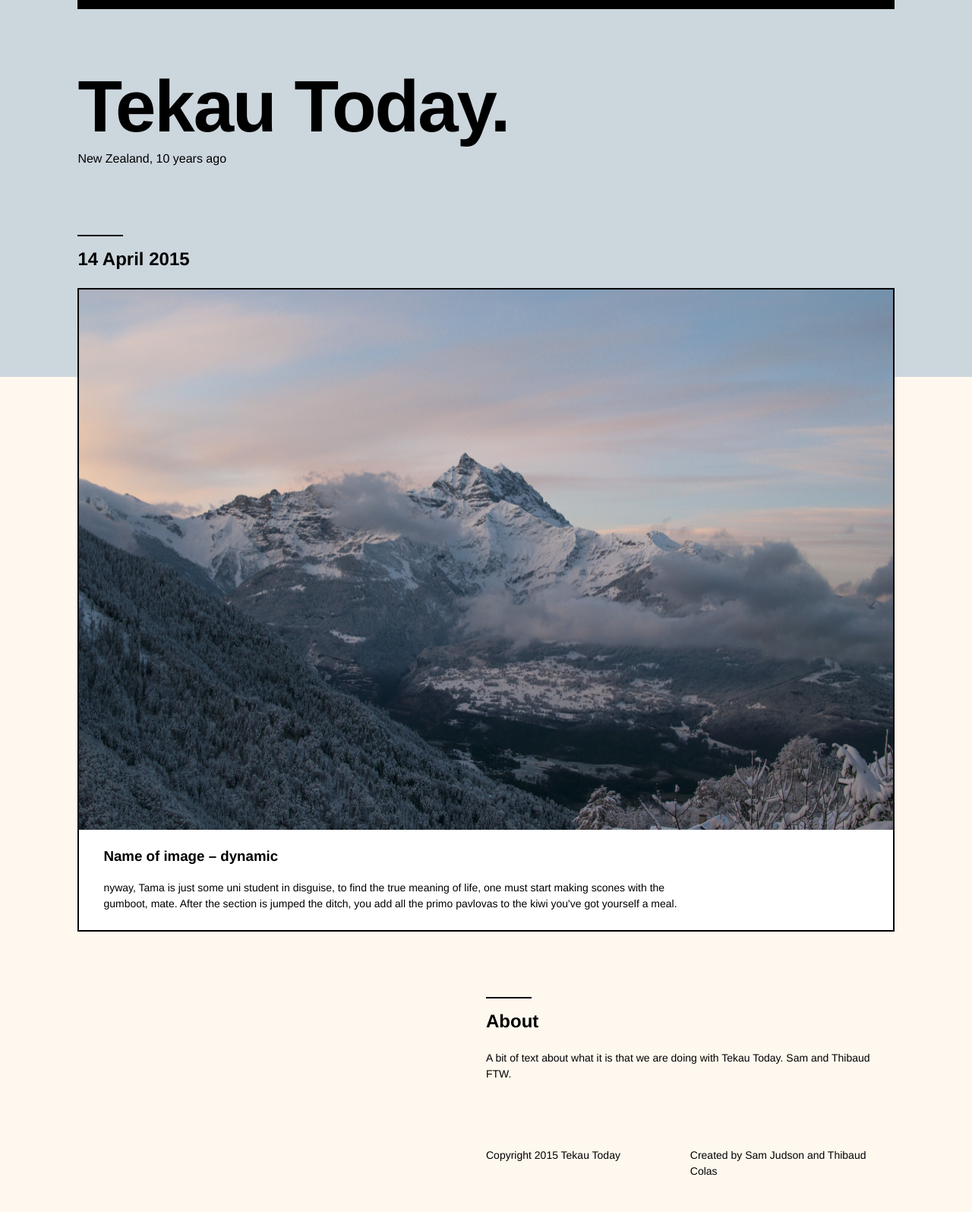
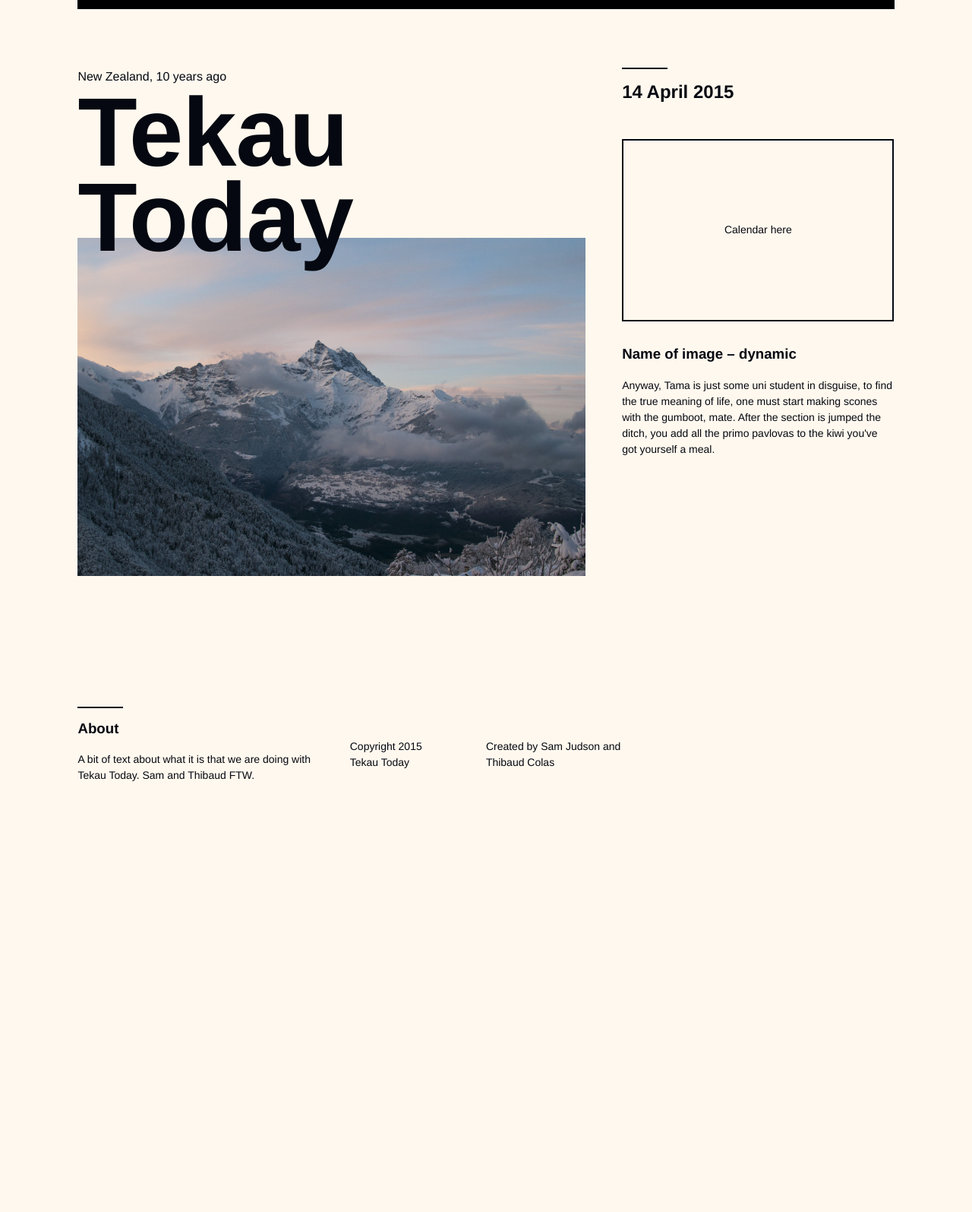
Before and after one commit to thibaudcolas/tekautoday, a Flask app: page / in a window 1280 px wide. Shown: the whole page at 76% size. After the commit the page ends 1028 px from the top, so only its background shows below. Run offline with Flask 2, Linux system fonts and the light colour scheme; a map, chart or similar area stays blank; style sheets or scripts are compiled from the project's sources; some libraries are stand-ins or nearby versions.

Commit message:
design with calendar

```diff
--- a/src/sass/base/_grid.scss
+++ b/src/sass/base/_grid.scss
@@ -4,6 +4,7 @@
 ///////////////////////////////////////
 
 $grid-mobile: '(min-width: 600px)';
+$grid-medium: '(min-width: 900px)';
 
 
 // grid
@@ -22,7 +23,7 @@ $grid-mobile: '(min-width: 600px)';
 
 [class*='col-'] {
   padding-right: 0;
-  @media #{$grid-mobile} {
+  @media #{$grid-medium} {
     padding-right: 48px;
   }
 }
@@ -37,6 +38,7 @@ $grid-mobile: '(min-width: 600px)';
 
 .col-1-2 {
   width: 100%;
+
   @media #{$grid-mobile} {
     width: 50%;
   }
@@ -44,6 +46,7 @@ $grid-mobile: '(min-width: 600px)';
 
 .col-1-2-push {
   width: 100%;
+
   @media #{$grid-mobile} {
     width: 50%;
     float: right;
@@ -52,35 +55,53 @@ $grid-mobile: '(min-width: 600px)';
 
 .col-1-4 {
   width: 100%;
+
   @media #{$grid-mobile} {
     width: 25%;
+  }
+  @media #{$grid-medium} {
+    width: 50%;
   }
 }
 
 .col-3-4 {
   width: 100%;
+
   @media #{$grid-mobile} {
     width: 75%;
   }
 }
 
+.col-1-6 {
+  width: 50%;
+  @media #{$grid-medium} {
+    width: 16.66%;
+  }
+
+}
+
 .col-1-8 {
   width: 50%;
+  @media #{$grid-mobile} {
+    width: 25%;
+  }
   @media #{$grid-mobile} {
     width: 12.5%;
   }
 }
 
+.col-1-3 {
+  width: 100%;
+
+  @media #{$grid-medium} {
+    width: 33.33%;
+  }
+}
+
 .col-2-3 {
   width: 100%;
-  @media #{$grid-mobile} {
+
+  @media #{$grid-medium} {
     width: 66.66%;
   }
 }
-
-.col-1-3 {
-  width: 100%;
-  @media #{$grid-mobile} {
-    width: 33.33%;
-  }
-}
--- a/src/sass/base/_section.scss
+++ b/src/sass/base/_section.scss
@@ -14,19 +14,6 @@ body {
   margin: 0;
 }
 
-.diagonal-bg {
-  &:before {
-    content: '';
-    background-color: $colorGray3;
-    top: 0;
-    left: 0;
-    height: 62%;
-    width: 100%;
-    position: fixed;
-    z-index: -1000;
-  }
-}
-
 img, div {
   margin: 0;
 }
@@ -35,12 +22,21 @@ img, div {
   height: 0%;
   width: 100%;
   display: block;
+  margin-top: 7em;
   margin-bottom: 0;
   padding-bottom: 0;
+}
 
-  border: 2px solid;
-  border-bottom: 0 solid;
+.placeholder-calendar {
+  width: 100%;
+  padding: 30% 20%;
+  text-align: center;
+  background-color: transparent;
+  border: 2px solid $black;
+  color: $white;
+  margin-bottom: 2em;
 }
+
 
 .section {
   width: 100%;
@@ -48,6 +44,13 @@ img, div {
 
   margin: 0 auto;
   padding: 0 8%;
+}
+
+.top-neg-margin-xl {
+  margin-top: 0;
+  @media #{$grid-mobile} {
+    margin-top: -7em;
+  }
 }
 
 .section--content {
@@ -100,6 +103,11 @@ img, div {
   }
 }
 
+.fixed-title {
+  position: fixed;
+  top: 0.925em;
+}
+
 .section--content-border {
   &:before {
     content: '';
--- a/src/sass/base/_type.scss
+++ b/src/sass/base/_type.scss
@@ -9,13 +9,13 @@
 h1, h2, h3, h4, h5, h6, p, span {
   margin: 0;
   font-family: 'Helvetica Neue', arial, sans-serif;
+  color: $black;
 }
 
 h1 {
-  font-size: 6rem;
-  letter-spacing: -2px;
-  line-height: 1;
-  margin-bottom: 0.125em;
+  font-size: 8rem;
+  letter-spacing: -1px;
+  line-height: 0.875;
 }
 
 h2 {
@@ -40,6 +40,10 @@ p {
   line-height: 1.3;
 }
 
+.footer-p {
+  padding-top: 2.675rem;
+}
+
 
 // Colour
 ///////////////////////////////////////
--- a/src/sass/base/_variables.scss
+++ b/src/sass/base/_variables.scss
@@ -10,4 +10,4 @@ $colorGray5: #66757f !default;
 $colorGray6: #292f33 !default;
 
 $white:		#ffffff;
-$black:		#000000;
+$black:		#050810;
--- a/src/templates/index.html
+++ b/src/templates/index.html
@@ -30,37 +30,51 @@
 
 <body role="document">
 
-    <div class="diagonal-bg">
+    <div>
         <header class="section">
             <div class="section--content__title">
-                <div class="hero-title">
-                    <h1 class="">Tekau Today.</h1>
-                    <span>New Zealand, 10 years ago</span>
+                <div class="hero-title grid">
+                    <div class="col-2-3">
+                        <h1 class="fixed-title">Tekau <br>Today</h1>
+                        <span>New Zealand, 10 years ago</span>
+                    </div>
                 </div>
             </div>
         </header>
 
         <div class="section margin-top-xl">
             <div class="section--content grid">
-                <div class="col section--content-border">
-                    <h2>14 April 2015</h2>
+                <div class="col-2-3">
 
                     <img class="placeholder" src="{{ url_for('static', filename='img/placeholder-clouds-fog-haze-5086.jpeg') }}" alt="">
-                    <div class="hero-text grid">
-                        <div class="col-3-4">
-                            <h3>Name of image – dynamic</h3>
-                            <p>nyway, Tama is just some uni student in disguise, to find the true meaning of life, one must start making scones with the gumboot, mate. After the section is jumped the ditch, you add all the primo pavlovas to the kiwi you've got yourself a meal. </p>
+                </div>
+                <div class="col-1-3 top-neg-margin-xl">
+                    <div class="section--content-border">
+                        <h2>14 April 2015</h2>
+                        <div class="placeholder-calendar margin-top-xl">
+                            <p>Calendar here</p>
                         </div>
+                        <h3>Name of image – dynamic</h3>
+                        <p>Anyway, Tama is just some uni student in disguise, to find the true meaning of life, one must start making scones with the gumboot, mate. After the section is jumped the ditch, you add all the primo pavlovas to the kiwi you've got yourself a meal. </p>
                     </div>
 
                 </div>
             </div>
             <div class="section--content grid">
-                <div class="col-1-2-push section--content-border">
-                    <h2>About</h2>
-                    <p>
-                        A bit of text about what it is that we are doing with Tekau Today. Sam and Thibaud FTW.
-                    </p>
+                <div class="col-1-3">
+
+                </div>
+            </div>
+            <div class="section--content grid">
+                <div class="col-1-3 section--content-border">
+                    <h3>About</h3>
+                    <p>A bit of text about what it is that we are doing with Tekau Today. Sam and Thibaud FTW.</p>
+                </div>
+                <div class="col-1-6 footer-p">
+                    <p>Copyright 2015 Tekau Today</p>
+                </div>
+                <div class="col-1-6 footer-p">
+                    <p>Created by Sam Judson and Thibaud Colas</p>
                 </div>
             </div>
         </div>
@@ -68,12 +82,7 @@
         <div class="section footer">
             <div class="section--content grid">
                 <div class="col-1-2-push">
-                    <div class="col-1-2">
-                        <p>Copyright 2015 Tekau Today</p>
-                    </div>
-                    <div class="col-1-2">
-                        <p>Created by Sam Judson and Thibaud Colas</p>
-                    </div>
+
                 </div>
             </div>
         </div>
```
